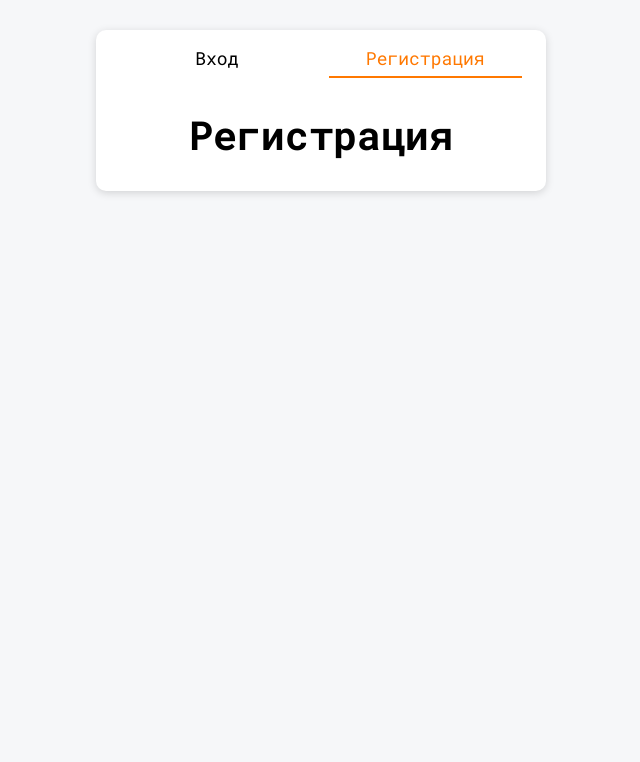
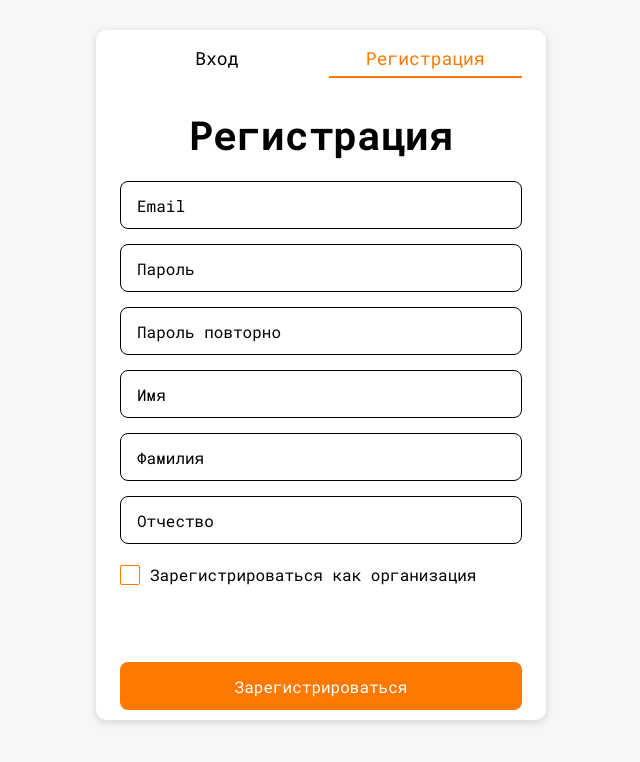
Before and after one commit to krllssrgv/meetings-manager, a React (Vite) app: page /auth/register in a window 1280 px wide. Shown: the top 762 px of the page, without its empty margins (319-959 px from the left). Built offline with nearby package versions, Linux system fonts and the light colour scheme.

Commit message:
Сделал окно регистрации
осталось так же добавить логику работы

```diff
--- /dev/null
+++ b/src/features/auth/ui/RegAsOrg/index.ts
@@ -0,0 +1 @@
+export { RegAsOrg } from './ui/RegAsOrg';
--- /dev/null
+++ b/src/features/auth/ui/RegAsOrg/ui/RegAsOrg.module.scss
@@ -0,0 +1,38 @@
+.container {
+    width: 100%;
+    min-height: 16px;
+    display: flex;
+    flex-direction: row;
+    gap: 10px;
+    margin: 20px 0;
+    align-items: center;
+}
+
+
+.box {
+    appearance: none;
+    display: block;
+    width: 20px;
+    height: 20px;
+    margin: 0;
+    border-radius: 2px;
+    border: 1px solid $main-color;
+    background: #FFF;
+    outline: none;
+    position: relative;
+
+    &:checked::after {
+        content: '';
+        position: absolute;
+        width: 18px;
+        height: 18px;
+        background-color: $main-color;
+    }
+}
+
+
+.text {
+    font-size: 16px;
+    word-wrap: break-word;
+    user-select: none;
+}
--- /dev/null
+++ b/src/features/auth/ui/RegAsOrg/ui/RegAsOrg.tsx
@@ -0,0 +1,21 @@
+import type { Dispatch, SetStateAction } from 'react';
+import styles from './RegAsOrg.module.scss';
+
+type Props = {
+    asOrg: boolean;
+    setAsOrg: Dispatch<SetStateAction<boolean>>;
+};
+
+export const RegAsOrg = ({ asOrg, setAsOrg }: Props) => {
+    return (
+        <div className={styles.container}>
+            <input
+                type="checkbox"
+                className={styles.box}
+                checked={asOrg}
+                onChange={(e) => {setAsOrg(e.target.checked)}}
+            />
+            <div className={styles.text}>Зарегистрироваться как организация</div>
+        </div>
+    );
+};
--- a/src/features/index.ts
+++ b/src/features/index.ts
@@ -1,2 +1,3 @@
 export { InputsContainer } from './auth/ui/InputsContainer';
 export { AuthError } from './auth/ui/AuthError';
+export { RegAsOrg } from './auth/ui/RegAsOrg';
--- a/src/pages/auth/RegisterPage/ui/RegisterPage.tsx
+++ b/src/pages/auth/RegisterPage/ui/RegisterPage.tsx
@@ -1,4 +1,5 @@
-import { useEffect } from "react"
+import { useEffect } from "react";
+import { RegisterWindow } from '@widgets';
 
 export const RegisterPage = () => {
     useEffect(() => {
@@ -6,5 +7,9 @@ export const RegisterPage = () => {
     }, []);
 
 
-    return <></>
+    return (
+        <>
+            <RegisterWindow />
+        </>
+    );
 }
--- /dev/null
+++ b/src/widgets/auth/RegisterWindow/index.ts
@@ -0,0 +1 @@
+export { RegisterWindow } from './ui/RegisterWindow';
--- /dev/null
+++ b/src/widgets/auth/RegisterWindow/ui/RegisterWindow.tsx
@@ -0,0 +1,76 @@
+import { useState } from "react";
+import { InputsContainer, AuthError, RegAsOrg } from "@features";
+import { LongButton, TextInput, Waiting } from "@shared";
+
+
+export const RegisterWindow = () => {
+    const [email, setEmail] = useState('');
+    const [password, setPassword] = useState('');
+    const [repeatedPassword, setRepeatedPassword] = useState('');
+    const [name, setName] = useState('');
+    const [lastname, setLastname] = useState('');
+    const [fathername, setFathername] = useState('');
+    const [asOrg, setAsOrg] = useState(false);
+    const [error, setError] = useState('');
+    const [loading, setLoading] = useState(false);
+
+
+    const registerHandle = () => {
+        // Добавить логику отправки запроса
+        setLoading(true);
+    };
+
+    const renderButtonOrLoading = loading ? <Waiting /> : <LongButton func={registerHandle} text='Зарегистрироваться' />
+
+    return (
+        <>
+            <InputsContainer>
+                <TextInput
+                    type='text'
+                    name='email'
+                    label='Email'
+                    value={email}
+                    setValue={setEmail}
+                />
+                <TextInput
+                    type='password'
+                    name='password'
+                    label='Пароль'
+                    value={password}
+                    setValue={setPassword}
+                />
+                <TextInput
+                    type='password'
+                    name='repeated-password'
+                    label='Пароль повторно'
+                    value={repeatedPassword}
+                    setValue={setRepeatedPassword}
+                />
+                <TextInput
+                    type='text'
+                    name='name'
+                    label='Имя'
+                    value={name}
+                    setValue={setName}
+                />
+                <TextInput
+                    type='text'
+                    name='lastname'
+                    label='Фамилия'
+                    value={lastname}
+                    setValue={setLastname}
+                />
+                <TextInput
+                    type='text'
+                    name='fathername'
+                    label='Отчество'
+                    value={fathername}
+                    setValue={setFathername}
+                />
+            </InputsContainer>
+            <RegAsOrg asOrg={asOrg} setAsOrg={setAsOrg} />
+            <AuthError error={error} />
+            {renderButtonOrLoading}
+        </>
+    );
+}
--- a/src/widgets/index.ts
+++ b/src/widgets/index.ts
@@ -1 +1,2 @@
 export { LoginWindow } from './auth/LoginWindow';
+export { RegisterWindow } from './auth/RegisterWindow';
```
